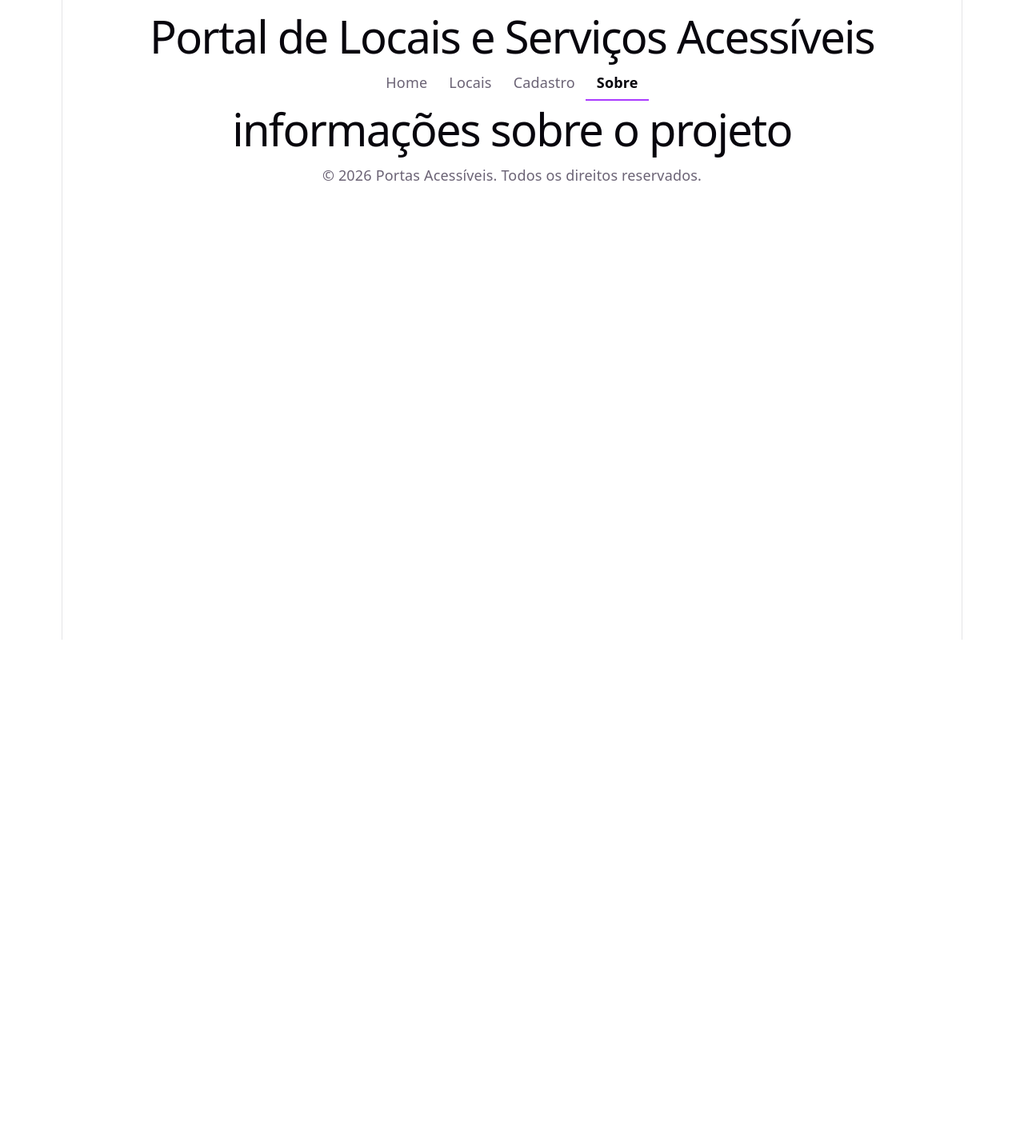
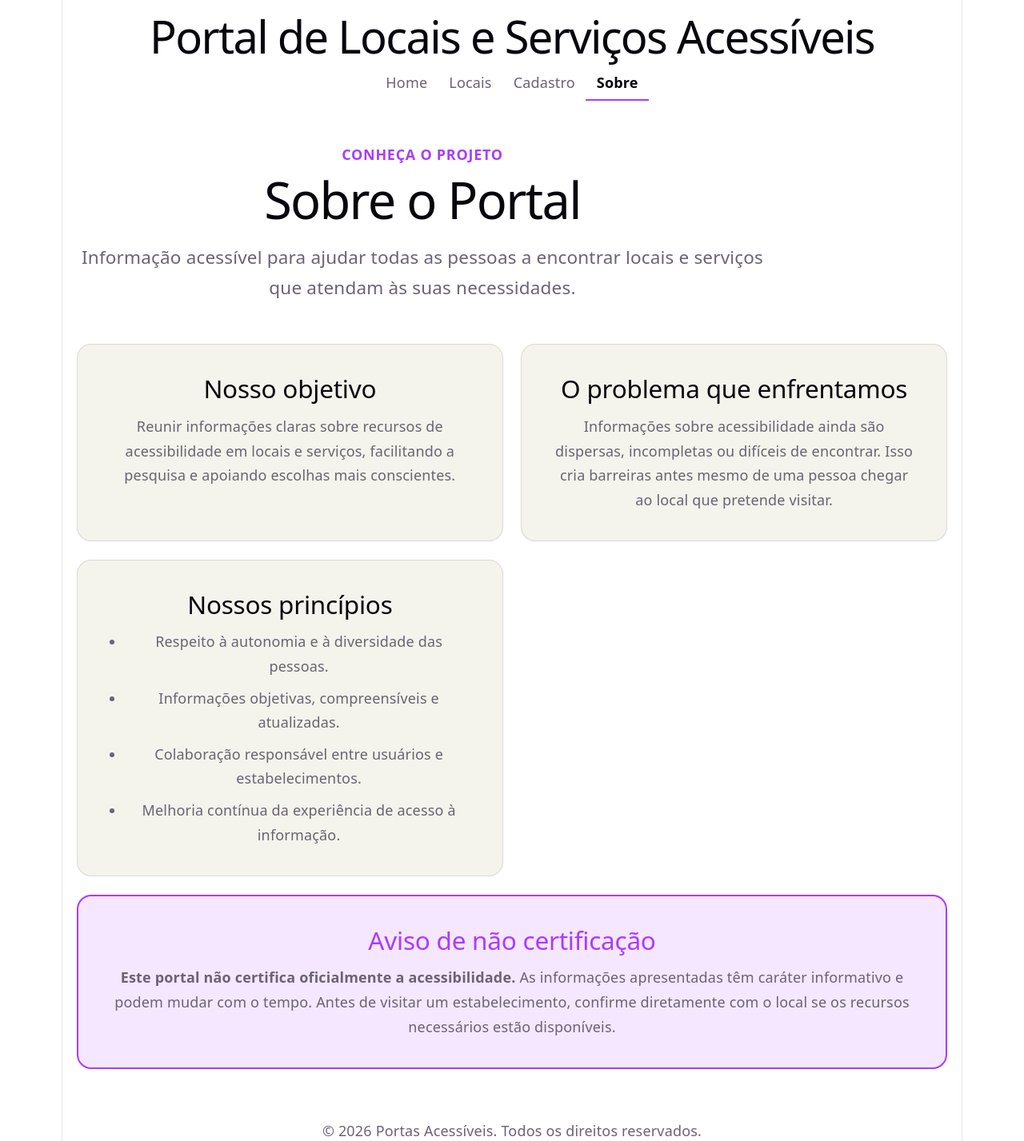
Before and after one commit to 1TDSPJ-26/portal-locais-acessiveis, a React (Vite) app: page /sobre in a window 1280 px wide. Shown: the whole page at 80% size. Before the commit the page ends 800 px from the top, so only its background shows below. Built offline with nearby package versions, Linux system fonts and the light colour scheme.

Commit message:
feat:  Implementando página sobre

```diff
--- a/src/pages/Sobre/index.tsx
+++ b/src/pages/Sobre/index.tsx
@@ -1,7 +1,80 @@
+import type { ReactNode } from "react";
+import "./styles.css";
+
+type InfoSectionProps = {
+  id: string;
+  title: string;
+  children: ReactNode;
+  highlighted?: boolean;
+};
+
+function InfoSection({
+  id,
+  title,
+  children,
+  highlighted = false,
+}: InfoSectionProps) {
+  return (
+    <section
+      className={highlighted ? "about-section about-section--notice" : "about-section"}
+      aria-labelledby={id}
+    >
+      <h2 id={id}>{title}</h2>
+      {children}
+    </section>
+  );
+}
+
 export default function Sobre() {
   return (
-    <div>
-      <h1>informações sobre o projeto</h1>
-    </div>
+    <article className="about-page">
+      <header className="about-hero">
+        <p className="about-eyebrow">Conheça o projeto</p>
+        <h1>Sobre o Portal</h1>
+        <p>
+          Informação acessível para ajudar todas as pessoas a encontrar locais e
+          serviços que atendam às suas necessidades.
+        </p>
+      </header>
+
+      <div className="about-grid">
+        <InfoSection id="about-objective" title="Nosso objetivo">
+          <p>
+            Reunir informações claras sobre recursos de acessibilidade em locais e
+            serviços, facilitando a pesquisa e apoiando escolhas mais conscientes.
+          </p>
+        </InfoSection>
+
+        <InfoSection id="about-problem" title="O problema que enfrentamos">
+          <p>
+            Informações sobre acessibilidade ainda são dispersas, incompletas ou
+            difíceis de encontrar. Isso cria barreiras antes mesmo de uma pessoa
+            chegar ao local que pretende visitar.
+          </p>
+        </InfoSection>
+
+        <InfoSection id="about-principles" title="Nossos princípios">
+          <ul>
+            <li>Respeito à autonomia e à diversidade das pessoas.</li>
+            <li>Informações objetivas, compreensíveis e atualizadas.</li>
+            <li>Colaboração responsável entre usuários e estabelecimentos.</li>
+            <li>Melhoria contínua da experiência de acesso à informação.</li>
+          </ul>
+        </InfoSection>
+
+        <InfoSection
+          id="about-notice"
+          title="Aviso de não certificação"
+          highlighted
+        >
+          <p>
+            <strong>Este portal não certifica oficialmente a acessibilidade.</strong>{" "}
+            As informações apresentadas têm caráter informativo e podem mudar com o
+            tempo. Antes de visitar um estabelecimento, confirme diretamente com o
+            local se os recursos necessários estão disponíveis.
+          </p>
+        </InfoSection>
+      </div>
+    </article>
   );
 }
--- /dev/null
+++ b/src/pages/Sobre/styles.css
@@ -0,0 +1,92 @@
+.about-page {
+    width: min(calc(100% - 2rem), 72rem);
+    margin: 0 auto;
+    padding: clamp(2rem, 5vw, 4rem) 0;
+}
+
+.about-hero {
+    max-width: 48rem;
+    margin-bottom: clamp(2rem, 4vw, 3rem);
+}
+
+.about-eyebrow {
+    margin: 0 0 0.5rem;
+    color: var(--accent);
+    font-weight: 700;
+    letter-spacing: 0.04em;
+    text-transform: uppercase;
+}
+
+.about-hero h1 {
+    margin: 0 0 1rem;
+    font-size: clamp(2rem, 6vw, 3.5rem);
+    line-height: 1.1;
+}
+
+.about-hero > p:last-child {
+    margin: 0;
+    font-size: clamp(1rem, 2vw, 1.25rem);
+    line-height: 1.7;
+}
+
+.about-grid {
+    display: grid;
+    grid-template-columns: repeat(2, minmax(0, 1fr));
+    gap: 1.25rem;
+}
+
+.about-section {
+    min-width: 0;
+    padding: clamp(1.25rem, 3vw, 2rem);
+    border: 1px solid color-mix(in srgb, var(--text) 18%, transparent);
+    border-radius: 1rem;
+    background: var(--code-bg);
+}
+
+.about-section h2 {
+    margin: 0 0 0.75rem;
+    font-size: clamp(1.25rem, 3vw, 1.75rem);
+}
+
+.about-section p,
+.about-section li {
+    line-height: 1.7;
+    overflow-wrap: anywhere;
+}
+
+.about-section p {
+    margin: 0;
+}
+
+.about-section ul {
+    margin: 0;
+    padding-left: 1.25rem;
+}
+
+.about-section li + li {
+    margin-top: 0.5rem;
+}
+
+.about-section--notice {
+    grid-column: 1 / -1;
+    border: 2px solid var(--accent);
+    background: color-mix(in srgb, var(--accent) 12%, var(--bg));
+}
+
+.about-section--notice h2 {
+    color: var(--accent);
+}
+
+@media (max-width: 48rem) {
+    .about-page {
+        width: min(calc(100% - 1.25rem), 72rem);
+    }
+
+    .about-grid {
+        grid-template-columns: 1fr;
+    }
+
+    .about-section--notice {
+        grid-column: auto;
+    }
+}
```
